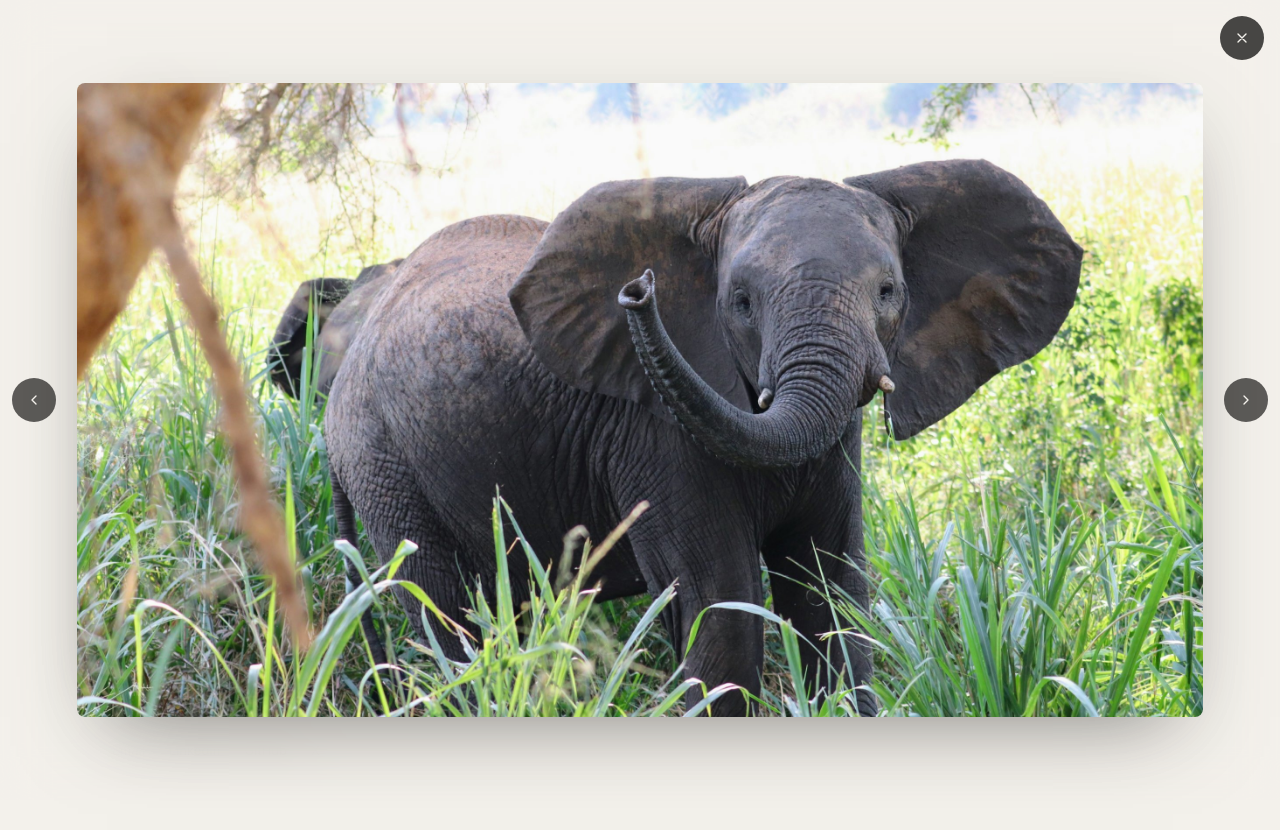
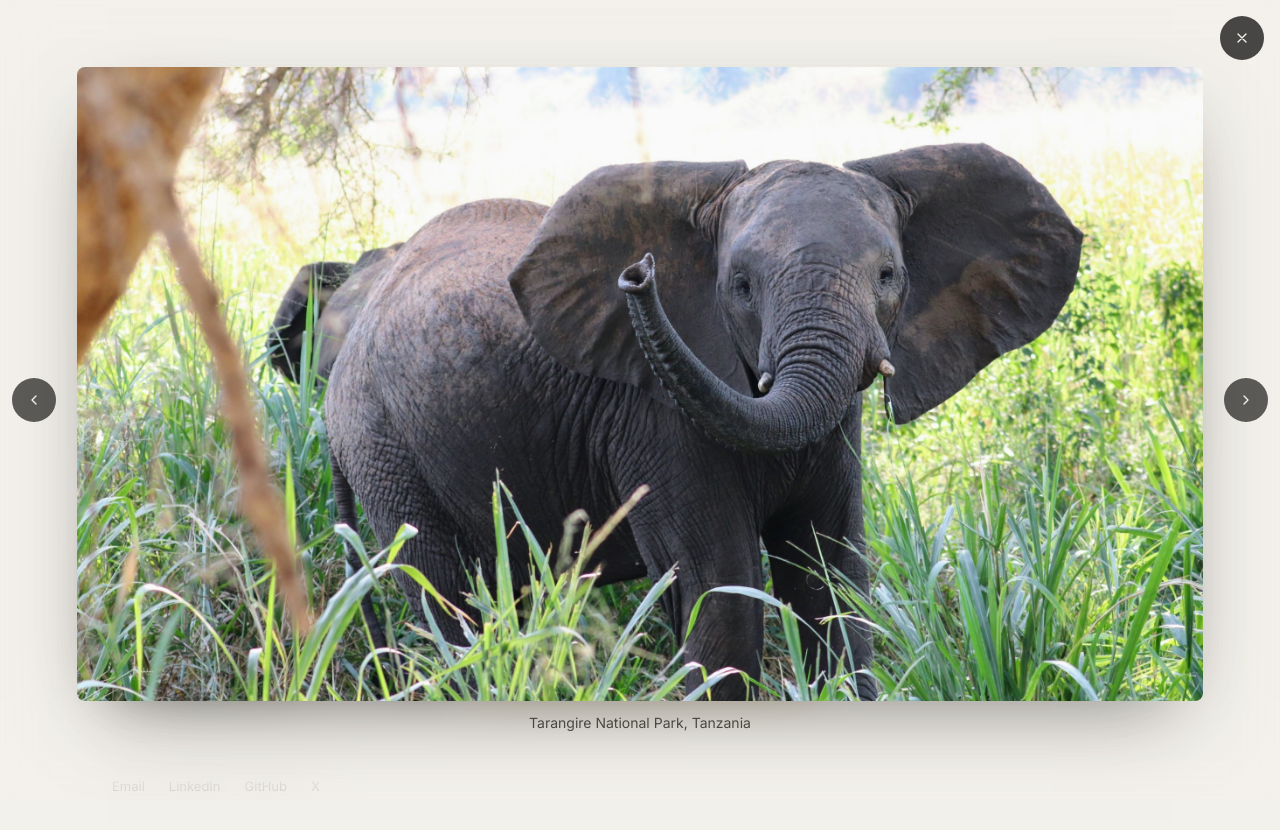
Before and after one commit to ar1shah/ar13, a Next.js app: page /photos in a window 1280 px wide. Both pictures are taken after a click on the button 282 px from the left and 360 px from the top of the page. Shown: the top 830 px of the page. Before the commit the page ends 800 px from the top, so only its background shows below. Built offline with nearby package versions, Linux system fonts and the light colour scheme.

Commit message:
Add location captions to photos

```diff
--- a/src/components/PhotoGallery.tsx
+++ b/src/components/PhotoGallery.tsx
@@ -73,6 +73,7 @@ export default function PhotoGallery({ photos }: { photos: Photo[] }) {
                 className="block h-auto w-full transition-transform duration-300 ease-out hover:scale-[1.02]"
               />
             </button>
+            {p.caption ? <figcaption className="mt-2 text-xs text-muted">{p.caption}</figcaption> : null}
           </figure>
         ))}
       </section>
@@ -87,18 +88,25 @@ export default function PhotoGallery({ photos }: { photos: Photo[] }) {
             shown ? "opacity-100" : "opacity-0"
           }`}
         >
-          <Image
-            key={current.src}
-            src={current.src}
-            alt={current.alt}
-            width={current.width}
-            height={current.height}
-            sizes="100vw"
+          <figure
             onClick={(e) => e.stopPropagation()}
-            className={`h-auto max-h-[86vh] w-auto max-w-[88vw] rounded-lg shadow-[0_30px_80px_-30px_rgba(28,27,25,0.55)] transition-transform duration-200 ease-out ${
+            className={`m-0 flex max-w-[88vw] flex-col items-center gap-3 transition-transform duration-200 ease-out ${
               shown ? "scale-100" : "scale-[0.97]"
             }`}
-          />
+          >
+            <Image
+              key={current.src}
+              src={current.src}
+              alt={current.alt}
+              width={current.width}
+              height={current.height}
+              sizes="100vw"
+              className="h-auto max-h-[80vh] w-auto max-w-full rounded-lg shadow-[0_30px_80px_-30px_rgba(28,27,25,0.55)]"
+            />
+            {current.caption ? (
+              <figcaption className="text-sm text-body">{current.caption}</figcaption>
+            ) : null}
+          </figure>
 
           <button
             ref={closeRef}
--- a/src/content/photos.ts
+++ b/src/content/photos.ts
@@ -3,6 +3,8 @@ export type Photo = {
   alt: string;
   width: number;
   height: number;
+  /** Shown under the photo, e.g. where it was taken. */
+  caption?: string;
 };
 
 /**
@@ -12,30 +14,35 @@ export type Photo = {
 export const photos: Photo[] = [
   {
     src: "/photos/elephant.jpg",
+    caption: "Tarangire National Park, Tanzania",
     alt: "Young elephant in tall grass, ears out and trunk raised",
     width: 2576,
     height: 1448,
   },
   {
     src: "/photos/sundowner.jpg",
+    caption: "Tarangire National Park, Tanzania",
     alt: "Drinks and chips on a wooden table at sunset on the savanna",
     width: 2576,
     height: 1450,
   },
   {
     src: "/photos/lion-cubs.jpg",
+    caption: "Ngorongoro, Tanzania",
     alt: "Three lion cubs sitting on a log in green brush",
     width: 2576,
     height: 1448,
   },
   {
     src: "/photos/topi.jpg",
+    caption: "Serengeti National Park, Tanzania",
     alt: "Four topi antelope running in a line across golden grassland",
     width: 2576,
     height: 1448,
   },
   {
     src: "/photos/leopard.jpg",
+    caption: "Tarangire National Park, Tanzania",
     alt: "Close-up of a leopard yawning in a tree",
     width: 2576,
     height: 1448,
```
